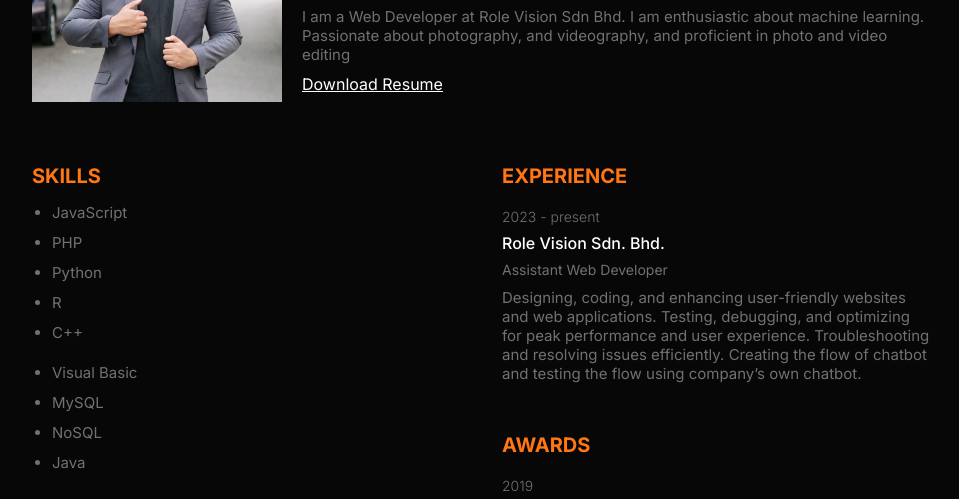
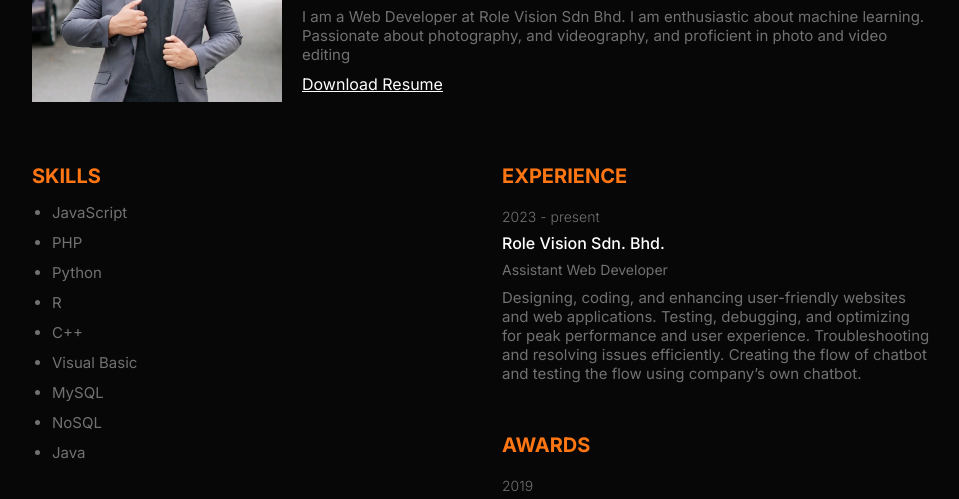
Before and after one commit to BlankedWave/resume, a plain HTML site: page index.html in a window 1280 px wide. Shown: the part 198-697 px from the top of the page, without its empty margins (158-1117 px from the left). Drawn offline with nearby package versions, Linux system fonts and the light colour scheme.

Commit message:
Update index.html

```diff
--- a/index.html
+++ b/index.html
@@ -35,21 +35,17 @@ photo and video editing
     <div class="group-1">
      <div class="skills">
         <h3 class="title">Skills</h3>
-  <div class="columns">
         <ul class="skills_list description">
           <li>JavaScript</li>
           <li>PHP</li>
           <li>Python</li>
           <li>R</li>
           <li>C++</li>
-    </ul>
-    <ul class="skills_list description">
           <li>Visual Basic</li>
           <li>MySQL</li>
           <li>NoSQL</li>
           <li>Java</li>
         </ul>
-  </div>
       </div>
 
 <!--       <div class="ref">
```
Lines whose indentation alone changed are shown as unchanged.
